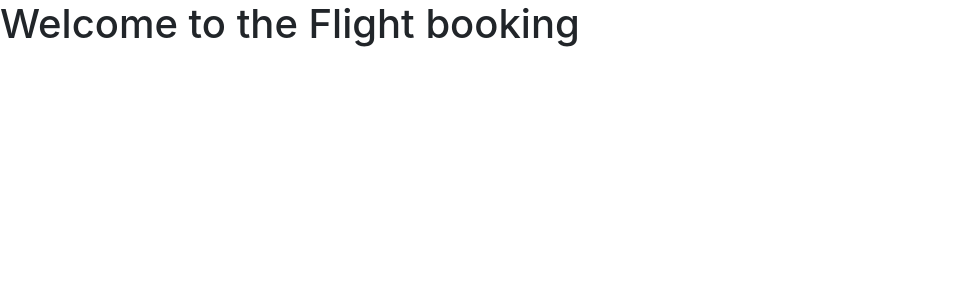
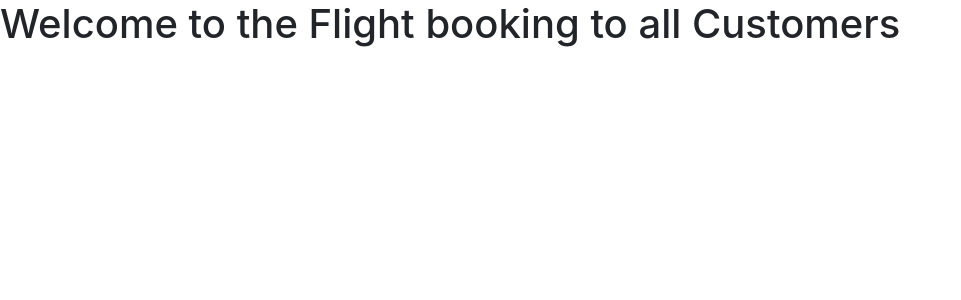
Before and after one commit to KarthikPatil20/Flightbooking, a Django app: page / in a window 1280 px wide. Shown: the part 56-356 px from the top of the page, without its empty margins (0-961 px from the left). Run offline with Django 3.2, Linux system fonts and the light colour scheme; a user stored in the database is signed in; some libraries are stand-ins or nearby versions.

Commit message:
inital commit

```diff
--- a/myapp/templates/myapp/home.html
+++ b/myapp/templates/myapp/home.html
@@ -1,4 +1,4 @@
 {% extends 'myapp/base.html' %}
 {% block content %}
-<h1>Welcome to the Flight booking </h1>
+<h1>Welcome to the Flight booking to all Customers </h1>
 {% endblock %}
```
Also changed, not shown: db.sqlite3.
